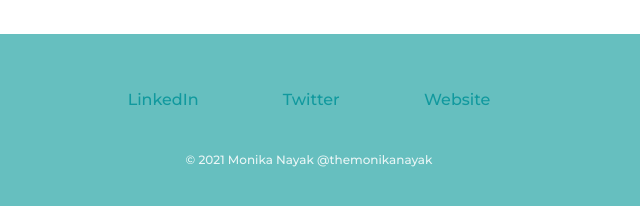
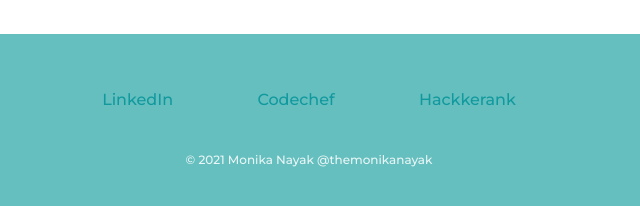
Before and after one commit to themonikanayak/my-awesome-repository, a plain HTML site: page index.html in a window 1280 px wide. Shown: the part 2683-2889 px from the top of the page, 331-971 px from the left. Drawn offline with Linux system fonts and the light colour scheme.

Commit message:
Update index.html

```diff
--- a/index.html
+++ b/index.html
@@ -52,8 +52,8 @@
 
     <div class="bottom-container">
       <a class="footer-link" href="https://www.linkedin.com/in/monikanayak/">LinkedIn</a>
-      <a class="footer-link" href="https://www.codechef.com/users/monikanayak">Twitter</a>
-      <a class="footer-link" href="https://www.hackerrank.com/monikanayak">Website</a>
+      <a class="footer-link" href="https://www.codechef.com/users/monikanayak">Codechef</a>
+      <a class="footer-link" href="https://www.hackerrank.com/monikanayak">Hackkerank</a>
       <p class="copyright">© 2021 Monika Nayak @themonikanayak</p>
     </div>
 
```
